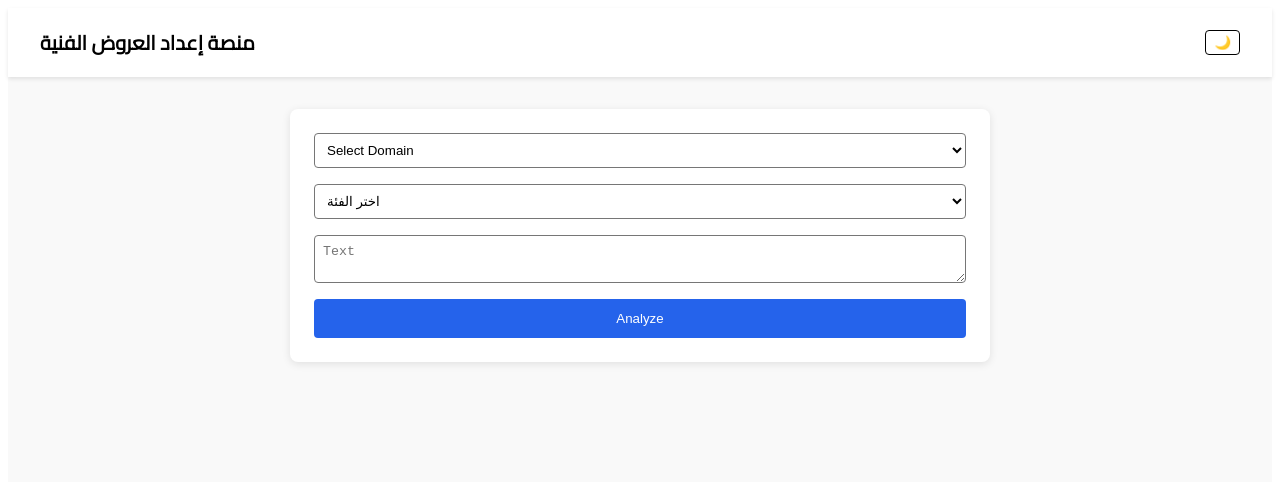
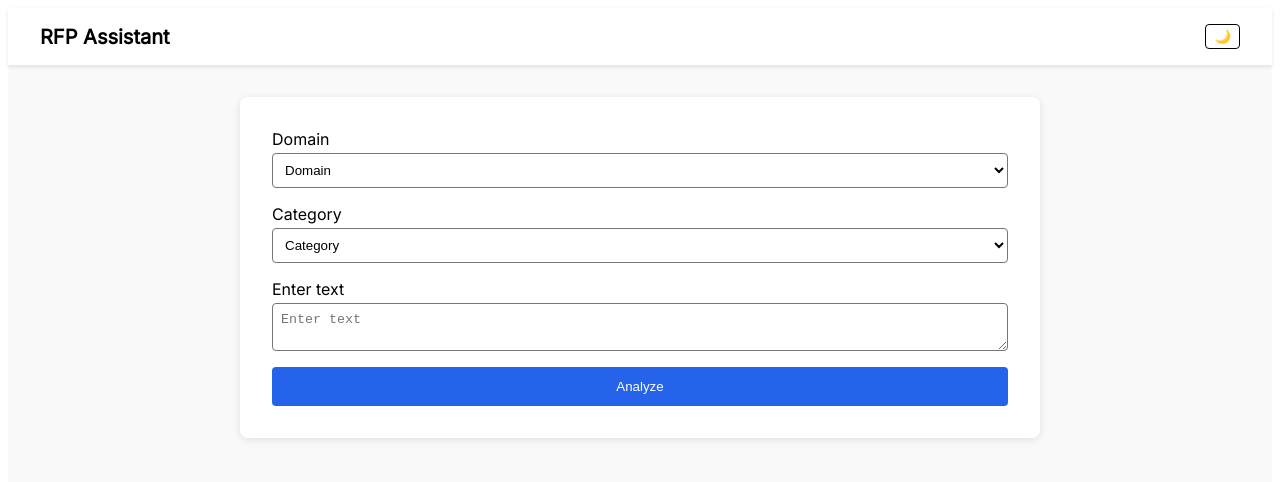
Before and after one commit to rfpai/rfp-platform, a Next.js app: page / in a window 1280 px wide. Shown: the top 482 px of the page. Built offline with nearby package versions, Linux system fonts and the light colour scheme.

Commit message:
feat: add language detection and improved UI

```diff
--- a/pages/index.js
+++ b/pages/index.js
@@ -1,7 +1,8 @@
 import Head from 'next/head';
-import { useState } from 'react';
+import { useState, useEffect } from 'react';
 
 export default function Home() {
+  const [lang, setLang] = useState('en');
   const [text, setText] = useState('');
   const [domain, setDomain] = useState('');
   const [category, setCategory] = useState('');
@@ -12,6 +13,37 @@ export default function Home() {
   const [loading, setLoading] = useState(false);
   const [darkMode, setDarkMode] = useState(false);
 
+  useEffect(() => {
+    if (typeof navigator !== 'undefined' && navigator.language) {
+      if (navigator.language.startsWith('ar')) {
+        setLang('ar');
+      }
+    }
+  }, []);
+
+  const translations = {
+    en: {
+      title: 'RFP Assistant',
+      domain: 'Domain',
+      category: 'Category',
+      text: 'Enter text',
+      analyze: 'Analyze',
+      copy: 'Copy Results',
+      download: 'Download PDF',
+    },
+    ar: {
+      title: 'منصة إعداد العروض الفنية',
+      domain: 'نطاق العمل',
+      category: 'اختر الفئة',
+      text: 'أدخل النص',
+      analyze: 'تحليل',
+      copy: 'نسخ النتائج',
+      download: 'تحميل PDF',
+    },
+  };
+
+  const t = translations[lang];
+
   const TIP_TEXT =
     '🧠 Tip: Consider mentioning your target audience or expected outcomes.';
 
@@ -19,7 +51,8 @@ export default function Home() {
     background: darkMode ? '#222' : '#f9f9f9',
     color: darkMode ? '#fff' : '#000',
     minHeight: '100vh',
-    fontFamily: "'Cairo', sans-serif",
+    fontFamily: lang === 'ar' ? "'Tajawal', sans-serif" : "'Inter', sans-serif",
+    direction: lang === 'ar' ? 'rtl' : 'ltr',
   };
 
   const cardBackground = darkMode ? '#333' : '#fff';
@@ -65,11 +98,18 @@ export default function Home() {
   return (
     <>
       <Head>
-        <title>منصة إعداد العروض الفنية</title>
+        <title>{t.title}</title>
+        {lang === 'ar' ? (
           <link
-          href="https://fonts.googleapis.com/css2?family=Cairo&display=swap"
+            href="https://fonts.googleapis.com/css2?family=Tajawal&display=swap"
             rel="stylesheet"
           />
+        ) : (
+          <link
+            href="https://fonts.googleapis.com/css2?family=Inter&display=swap"
+            rel="stylesheet"
+          />
+        )}
       </Head>
       <style jsx>{`
         @keyframes spin {
@@ -86,9 +126,7 @@ export default function Home() {
             alignItems: 'center',
           }}
         >
-          <h1 style={{ margin: 0, fontSize: '1.25rem', flex: 1 }}>
-            منصة إعداد العروض الفنية
-          </h1>
+          <h1 style={{ margin: 0, fontSize: '1.25rem', flex: 1 }}>{t.title}</h1>
           <button
             onClick={() => setDarkMode(!darkMode)}
             style={{
@@ -102,11 +140,11 @@ export default function Home() {
             {darkMode ? '🌞' : '🌙'}
           </button>
         </nav>
-        <main style={{ maxWidth: '700px', margin: '0 auto', padding: '2rem 1rem' }}>
+        <main style={{ maxWidth: '800px', margin: '2rem auto', padding: '0 1rem' }}>
           <div
             style={{
               background: cardBackground,
-              padding: '1.5rem',
+              padding: '2rem',
               borderRadius: '8px',
               boxShadow: '0 2px 8px rgba(0,0,0,0.1)',
               margin: '0 auto',
@@ -117,6 +155,8 @@ export default function Home() {
               onKeyDown={handleKeyDown}
               style={{ display: 'flex', flexDirection: 'column', gap: '1rem' }}
             >
+              <label style={{ display: 'flex', flexDirection: 'column', gap: '0.25rem' }}>
+                {t.domain}
                 <select
                   value={domain}
                   onChange={(e) => setDomain(e.target.value)}
@@ -127,10 +167,13 @@ export default function Home() {
                     color: darkMode ? '#fff' : '#000',
                   }}
                 >
-              <option value="">Select Domain</option>
+                  <option value="">{t.domain}</option>
                   <option value="Marketing">Marketing</option>
                   <option value="Public Relations">Public Relations</option>
                 </select>
+              </label>
+              <label style={{ display: 'flex', flexDirection: 'column', gap: '0.25rem' }}>
+                {t.category}
                 <select
                   value={category}
                   onChange={(e) => setCategory(e.target.value)}
@@ -141,12 +184,15 @@ export default function Home() {
                     color: darkMode ? '#fff' : '#000',
                   }}
                 >
-              <option value="">اختر الفئة</option>
+                  <option value="">{t.category}</option>
                   <option value="نطاق العمل">نطاق العمل</option>
                   <option value="الأهداف">الأهداف</option>
                 </select>
+              </label>
+              <label style={{ display: 'flex', flexDirection: 'column', gap: '0.25rem' }}>
+                {t.text}
                 <textarea
-              placeholder="Text"
+                  placeholder={t.text}
                   value={text}
                   onChange={(e) => setText(e.target.value)}
                   style={{
@@ -156,6 +202,7 @@ export default function Home() {
                     color: darkMode ? '#fff' : '#000',
                   }}
                 />
+              </label>
               <button
                 type="submit"
                 style={{
@@ -167,7 +214,7 @@ export default function Home() {
                   cursor: 'pointer',
                 }}
               >
-            Analyze
+                {t.analyze}
               </button>
             </form>
           </div>
@@ -195,13 +242,13 @@ export default function Home() {
                   onClick={() => navigator.clipboard.writeText(summary)}
                   style={{ padding: '0.5rem', borderRadius: '4px', cursor: 'pointer' }}
                 >
-                  📋 Copy All Results
+                  {t.copy}
                 </button>
                 <button
                   onClick={() => alert('PDF download coming soon!')}
                   style={{ padding: '0.5rem', borderRadius: '4px', cursor: 'pointer' }}
                 >
-                  ⬇️ Download as PDF
+                  {t.download}
                 </button>
               </div>
               <div style={{ marginTop: '1rem' }}>
```
Lines whose indentation alone changed are shown as unchanged.
